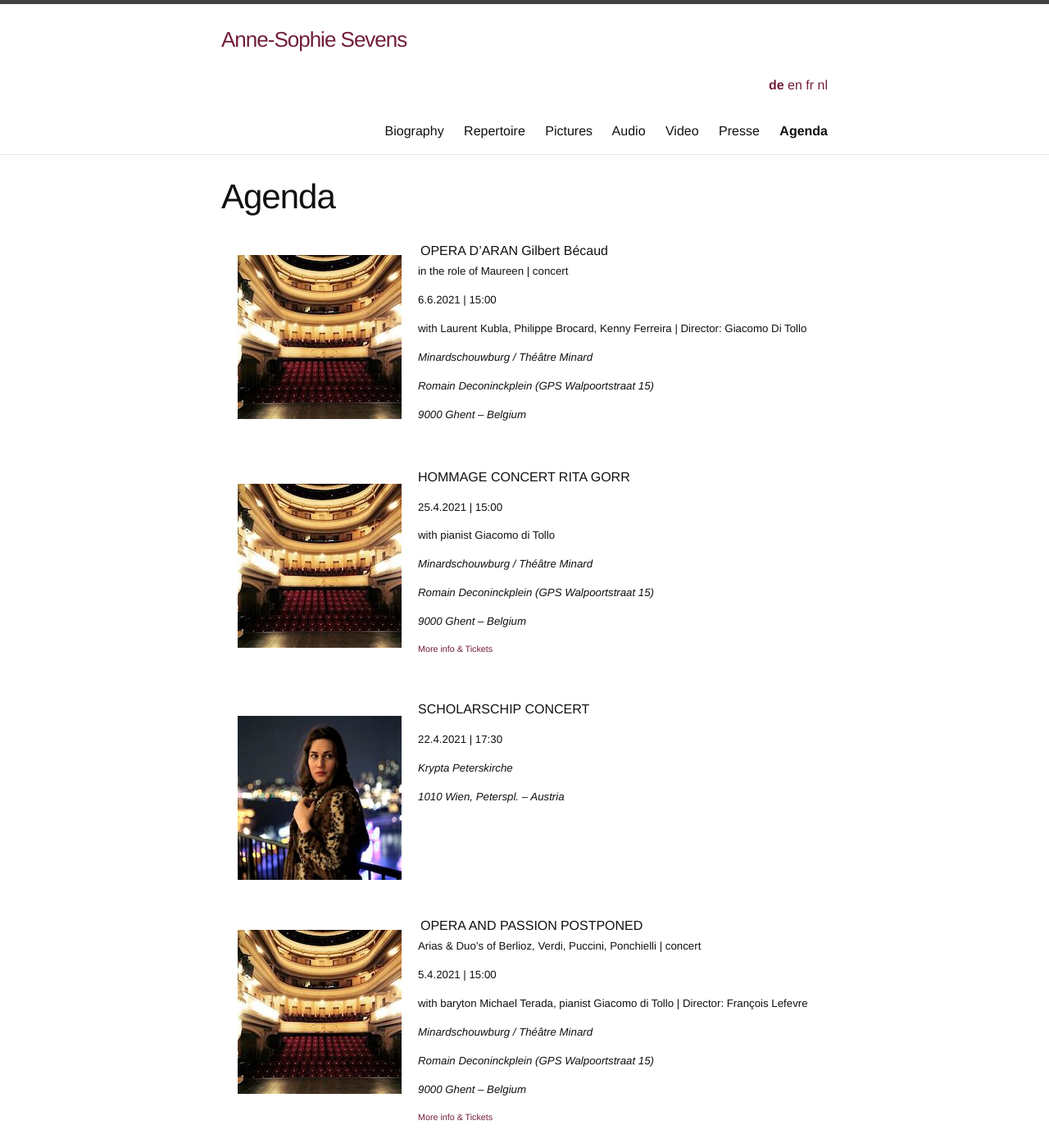
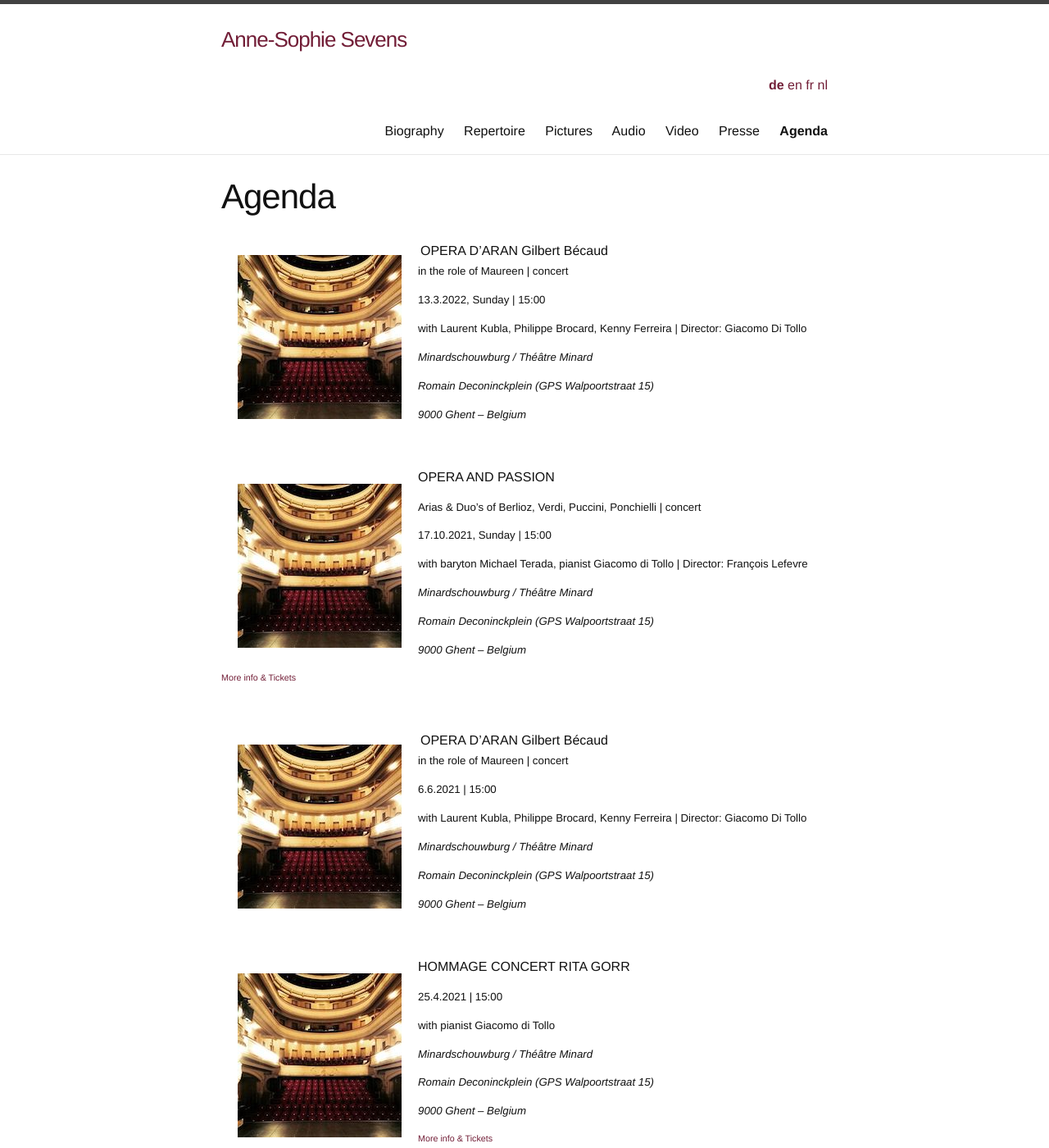
Before and after one commit to annesophie-sevens/annesophie-sevens.github.io, a Jekyll site: the page built from agenda-de.md, in a window 1280 px wide and 1400 px high. Shown: the whole window at 82% size. Built offline with Jekyll 4.4.1, drawn with Linux system fonts in a browser that asks for light colours; nearby versions of some CDN libraries.

Commit message:
Update agenda-de.md

```diff
--- a/agenda-de.md
+++ b/agenda-de.md
@@ -5,6 +5,44 @@ menuorder: 60
 ref: agenda
 lang: de
 ---
+<img style="float: left; padding: 20px" src="/assets/Minard.jpg">
+
+OPERA D'ARAN | Gilbert Bécaud
+
+##### in the role of Maureen | concert
+
+##### 13.3.2022, Sunday | 15:00
+
+##### with Laurent Kubla, Philippe Brocard, Kenny Ferreira | Director: Giacomo Di Tollo
+
+##### _Minardschouwburg / Théâtre Minard_
+
+##### _Romain Deconinckplein (GPS Walpoortstraat 15)_
+
+##### _9000 Ghent – Belgium_
+
+&nbsp;
+
+<img style="float: left; padding: 20px" src="/assets/Minard.jpg">
+
+OPERA AND PASSION
+
+##### Arias & Duo's of Berlioz, Verdi, Puccini, Ponchielli | concert
+
+##### 17.10.2021, Sunday | 15:00
+
+##### with baryton Michael Terada, pianist Giacomo di Tollo | Director: François Lefevre
+
+##### _Minardschouwburg / Théâtre Minard_
+
+##### _Romain Deconinckplein (GPS Walpoortstraat 15)_
+
+##### _9000 Ghent – Belgium_
+
+###### <a href="https://www.concertorganisatie-lyrica.be" target="_blank">More info & Tickets</a>
+
+&nbsp;
+
 <img style="float: left; padding: 20px" src="/assets/Minard.jpg">
 
 OPERA D'ARAN | Gilbert Bécaud
```
